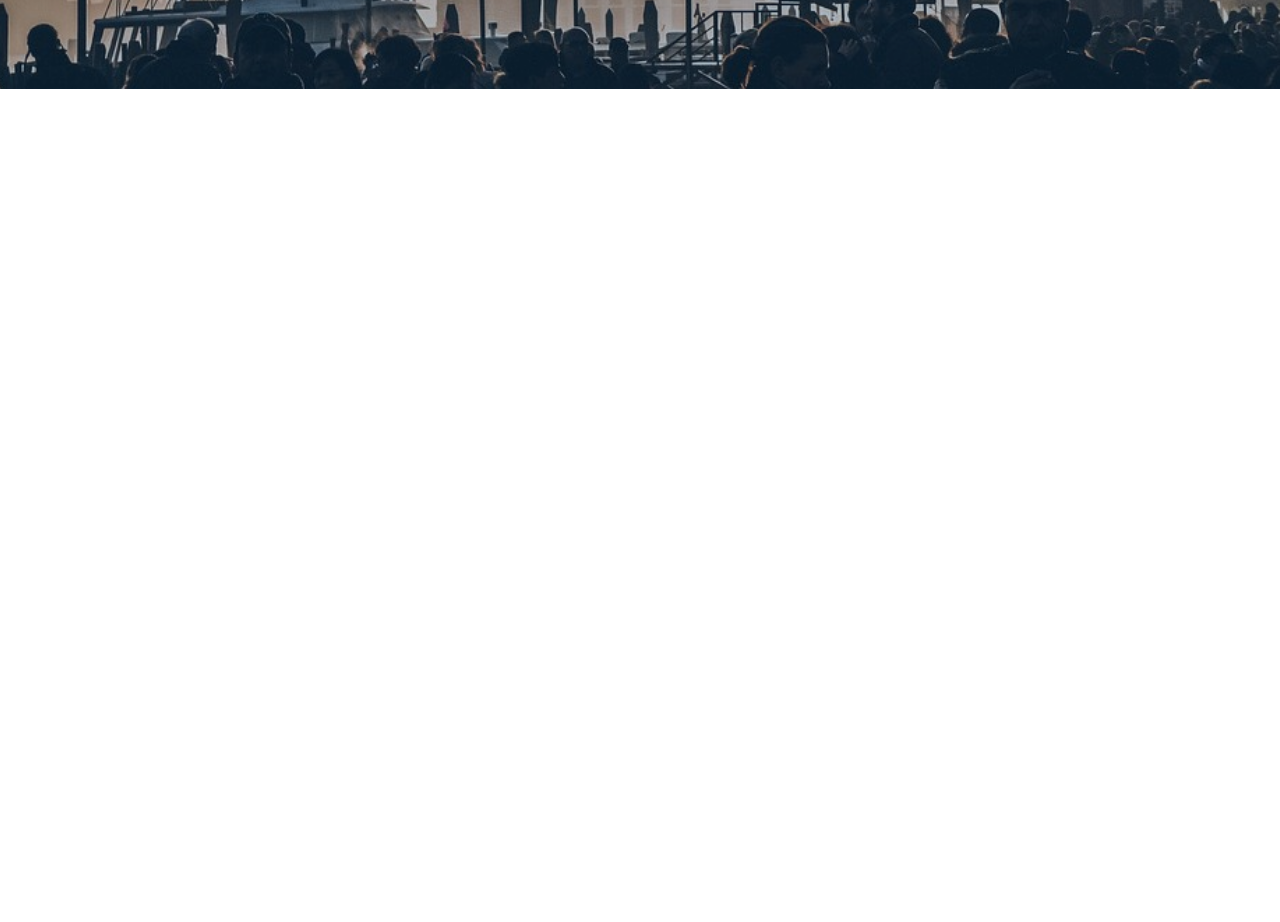
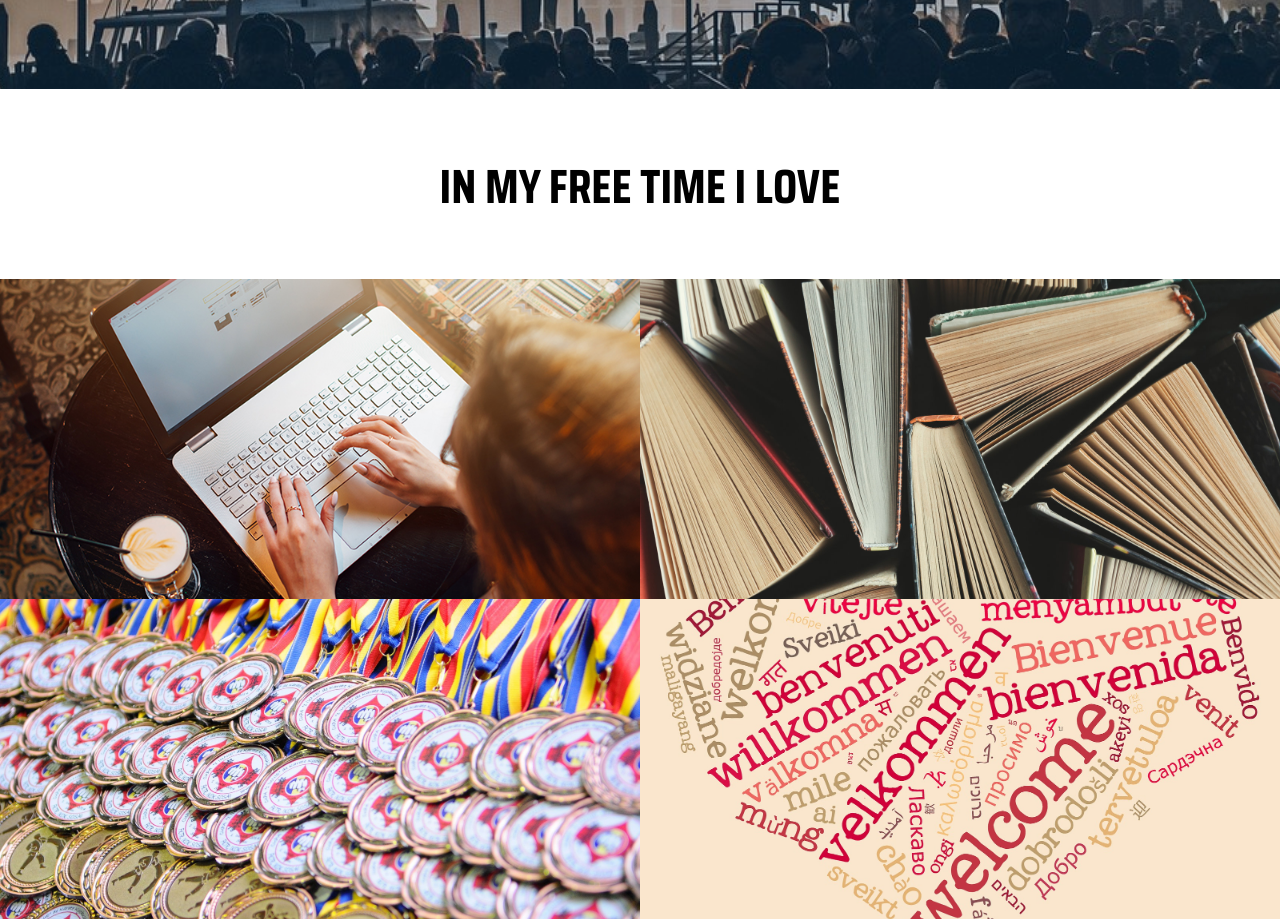
Before and after one commit to TomaszAleksanderSzewczyk/visit-www, a plain HTML site: page index.html in a window 1280 px wide. Shown: the part 3920-4842 px from the top of the page. Before the commit the page ends 4569 px from the top, so only its background shows below. Drawn offline with Linux system fonts and the light colour scheme; a web font is replaced by a local one.

Commit message:
added section hobby

```diff
--- a/css/style.css
+++ b/css/style.css
@@ -604,3 +604,98 @@ footer {
 
     }
 }
+
+/*Hobby section*/
+
+.hobby .item {
+    height: 25vh;
+    background-position: center;
+    background-repeat: no-repeat;
+}
+
+
+.hobby .item:nth-of-type(1) {
+    background-image: url(/images/hobby3.jpg);
+
+}
+
+.hobby .item:nth-of-type(2) {
+    background-image: url(/images/books1.jpg);
+
+}
+
+.hobby .item:nth-of-type(3) {
+    background-image: url(/images/medale.jpg);
+
+}
+
+.hobby .item:nth-of-type(4) {
+    background-image: url(/images/jezyki.jpg);
+
+}
+
+.hobby .item p {
+    font-family: 'Saira Condensed', sans-serif;
+    color: black;
+    text-align: center;
+    /* line-height: 25vh; */
+    text-shadow: 0 0 4px #EED94C;
+    background-color: rgba(0, 0, 0, .2);
+    font-size: 20px;
+
+
+}
+
+.hobby h1 {
+    padding: 20px;
+    font-family: 'Saira Condensed', sans-serif;
+    text-align: center;
+    font-size: 36px;
+    text-transform: uppercase;
+}
+
+@media (min-width:533px) {
+    .hobby .item {
+        float: left;
+        width: 50%;
+        height: 40vh;
+    }
+}
+
+@media (min-width:768px) {
+    .hobby h1 {
+        font-size: 48px;
+        margin-top: 40px;
+        margin-bottom: 35px;
+    }
+
+    .hobby .item p {
+        font-size: 30px;
+        padding: 15px;
+    }
+
+}
+
+@media (min-width: 1024px) {
+    .hobby .item p {
+        font-size: 30px;
+        padding: 0;
+        line-height: 40vh;
+        opacity: 0;
+        transition: 0.4s;
+        cursor: default;
+    }
+
+    .hobby .item:hover p {
+        opacity: 1;
+    }
+
+    .hobby .item {
+        background-size: 120%;
+        transition: 1s;
+    }
+
+    .hobby .item:hover {
+        background-size: 140%;
+    }
+}
--- a/index.html
+++ b/index.html
@@ -92,7 +92,21 @@
   </div>
   </section>
 </section>
-<section></section>
+<section class ="hobby clearfix">
+  <h1>In my free time I love</h1>
+  <div class="item">
+    <p>Programming</p>
+  </div>
+  <div class="item">
+    <p>Non-fiction books</p>
+  </div>
+  <div class="item">
+    <p>Martial Arts</p>
+  </div>
+  <div class="item">
+    <p>Learning languages</p>
+  </div>
+</section>
 <section></section>
 
 <footer></footer>
```
Also changed, not shown: images/books1.jpg (added), images/jezyki.jpg (added), images/medale.jpg (added).
